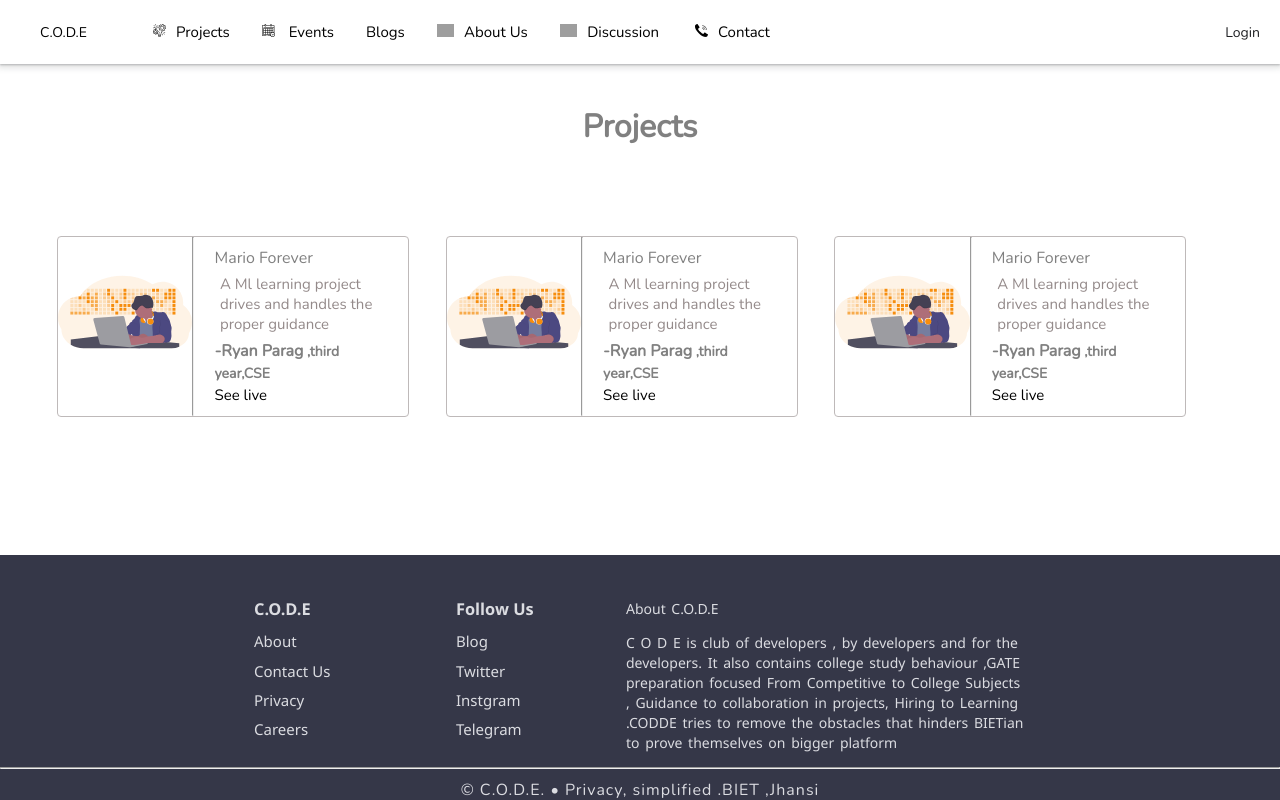
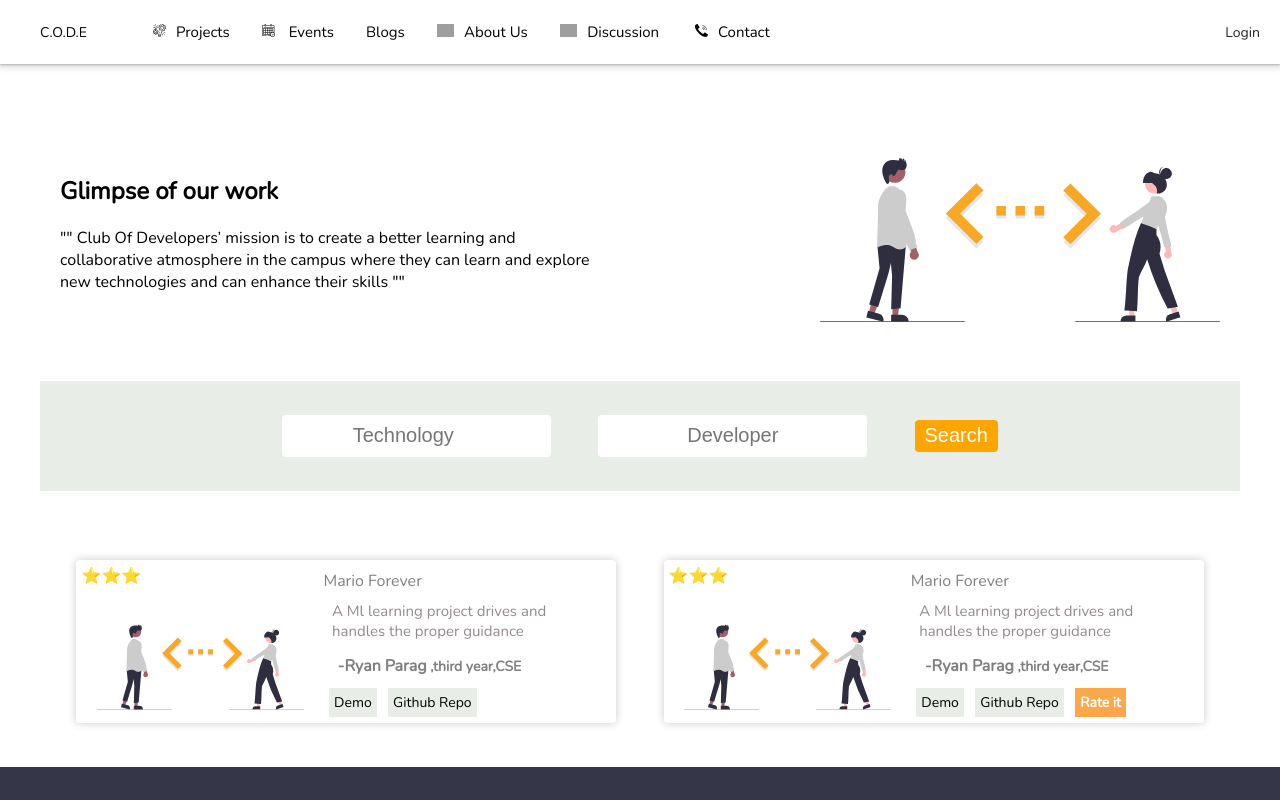
Before and after one commit to Piyush6702/AboutUs-CODE, a React (Create React App) app: page /projects in a window 1280 px wide. Shown: the top 800 px of the page. Built offline with nearby package versions, Linux system fonts and the light colour scheme; grey boxes are pictures that could not be loaded.

Commit message:
project cards

```diff
--- a/src/components/project.js
+++ b/src/components/project.js
@@ -1,20 +1,55 @@
-import '../styles/projects.css'
-import img from'../assets/SVG.svg';
-function Project()
-{
-    return(
+import "../styles/projects.css";
+import img from "../assets/projectHead.svg";
+function Project() {
+  return (
     <div className="project">
       <div className="projectOuter">
+
+        <section className="projectSection">
+          <div className="aboutHead ">
+          <h1>
+            Glimpse of our work
+          </h1>
+            <p>
+              "" Club Of Developers’ mission is to create a better learning and
+              collaborative atmosphere in the campus where they can learn and
+              explore new technologies and can enhance their skills ""
+            </p>
+          </div>
+          <div className="aboutImage">
+            <img src={img} alt="s" className="aboutImg"></img>
+          </div>
+        </section>
+             <section className="projectSection sortingProjects">
+
+          <div className="inputFilterTech">
+
+          <input list="technologyList" type="text" placeholder="Technology"></input>
+                 <datalist id="technologyList">
+                   <option value="Html"/>
+                   <option value="Css"/>
+                   <option value="Js"/>
+                 </datalist>
+
+          </div>
+          <div className="inputFilterName">
+            <input type="text" placeholder="Developer"></input>
+          </div>
+          <div className="inputFilterStar">
+          <button >Search</button>
+          </div>
+        </section>
         <div className="projectsCards">
           <div className="projectCard">
+            <div className="projectThumbnail">
+            <div className="rating">
+              ⭐⭐⭐
+              </div>
+              <img src={img} className="imagesFounder" alt="devSvg"></img>
+            </div>
 
-                                <div className="projectThumbnail">
-                                 <img src={img} className="imagesFounder"  alt="devSvg"></img>
-                               </div>
-                               <hr></hr>
             <div className="projectDetails">
-                                      Mario Forever <br>
-                                      </br>
+              Mario Forever <br></br>
               <div className="projectDesc">
                 A Ml learning project drives and handles the proper guidance
               </div>
@@ -22,21 +57,34 @@ function Project()
                 -Ryan Parag
                 <span> ,third year,CSE</span>
               </div>
-                                    <li>
-                                       <a href="https://www.linkedin.com/company/codebiet/" target="_blank" rel="noreferrer" >See live</a>
-                                     </li>
+
+                <a className="developerTabs"
+                  href="https://www.linkedin.com/company/codebiet/"
+                  target="_blank"
+                  rel="noreferrer"
+                >
+                  Demo
+                </a>
+                <a className="developerTabs"
+                  href="https://www.linkedin.com/company/codebiet/"
+                  target="_blank"
+                  rel="noreferrer"
+                >
+                  Github Repo
+                </a>
+
+            </div>
+          </div>
+          <div className="projectCard">
+            <div className="projectThumbnail">
+              <div className="rating">
+              ⭐⭐⭐
+              </div>
+              <img src={img} className="imagesFounder" alt="devSvg"></img>
             </div>
 
-                          </div>
-                          <div className="projectCard">
-
-                             <div className="projectThumbnail">
-                              <img src={img} className="imagesFounder"  alt="devSvg"></img>
-                            </div>
-                            <hr></hr>
             <div className="projectDetails">
-                                   Mario Forever <br>
-                                   </br>
+              Mario Forever <br></br>
               <div className="projectDesc">
                 A Ml learning project drives and handles the proper guidance
               </div>
@@ -44,37 +92,29 @@ function Project()
                 -Ryan Parag
                 <span> ,third year,CSE</span>
               </div>
-                                 <li>
-                                    <a href="https://www.linkedin.com/company/codebiet/" target="_blank" rel="noreferrer" >See live</a>
-                                  </li>
-                              </div>
 
-                       </div>
-                          <div className="projectCard">
-
-                             <div className="projectThumbnail">
-                              <img src={img} className="imagesFounder"  alt="devSvg"></img>
-                            </div>
-                            <hr></hr>
-                              <div className="projectDetails">
-                                   Mario Forever <br>
-                                   </br>
-                                   <div className="projectDesc">
-                                       A Ml learning project drives and handles the proper guidance
-                                   </div>
-                                   <div className="pojectDeveloper">
-                                       -Ryan Parag
-                                        <span> ,third year,CSE</span>
-                                   </div>
-                                 <li>
-                                    <a href="https://www.linkedin.com/company/codebiet/" target="_blank" rel="noreferrer" >See live</a>
-                                  </li>
-                              </div>
-
+                <a className="developerTabs"
+                  href="https://www.linkedin.com/company/codebiet/"
+                  target="_blank"
+                  rel="noreferrer"
+                >
+                  Demo
+                </a>
+                <a className="developerTabs"
+                  href="https://www.linkedin.com/company/codebiet/"
+                  target="_blank"
+                  rel="noreferrer"
+                >
+                  Github Repo
+                </a>
+                <span className="rateProject">
+                  Rate it
+                </span>
+            </div >
           </div>
         </div>
       </div>
     </div>
-    )
+  );
 }
-export default  Project;
+export default Project;
--- a/src/pages/Home.js
+++ b/src/pages/Home.js
@@ -18,11 +18,9 @@ function Home () {
       <div className="introDiv">
            <div className="divContent">
              <h1>
-              Learn ,Build, Innovate
+              Learn . Build . Innovate
              </h1>
-             <p>
-    Yahn koi 2-3 line ki tagline buss isse jyda nahi
-              </p>
+
            <div className="loginButtonDiv">
            <button className="getStarted">Webinars</button>
            <button className="getProjects">Projects</button>
--- a/src/pages/projects.js
+++ b/src/pages/projects.js
@@ -4,13 +4,7 @@ const Project = lazy(() => import("../components/project"));
 function Projects() {
     return (
       <div className="projects">
-        <h1>
-          Projects
-        </h1>
-         <section>
-
           <Project/>
-        </section>
       </div>
     );
   }
--- a/src/styles/projects.css
+++ b/src/styles/projects.css
@@ -1,24 +1,88 @@
-.projects >h1
+ .projects{
+     margin:0 auto;
+     max-width:1220px;
+}
+.project
 {
-    color:grey;
-   padding:20px;
+    padding:10px;
+    margin-top:5%;
 }
-.project{
+.projectSection
+{
+    padding:20px;
+    display: flex;
+    justify-content: space-between  ;
+    flex-wrap: wrap;
 
-    margin:20px;margin-bottom: 10%;;
 }
- .projectOuter
- {
-     margin:0 auto;
+.aboutHead
+{
+    max-width: 530px;
+    text-align: left;
+}
+.aboutImage{
+    max-width: 400px;;
+}
+h1
+{
+    text-align: left;
+}
+.aboutImage >img
+{
+height:100%;
+width:100%;
+}
+input
+{
+    border:none;
+    height:40px;
 
- }
+    outline:none;
+    border-radius:4px;
+    color:orange;
+    text-align: center;
+    font-size: 20px;;
+}
+.inputFilterTech ,.inputFilterName,.inputFilterStar
+{
+  margin:2%;
+}
+.inputFilterStar >button
+{
+     height:32px;
+     text-align: center;
+     padding-left:10px;
+     padding-right:10px;
+     background-color: orange;
+     color:white;
+     cursor: pointer;
+     border-radius:4px;
+     font-size:20px;
+     border:none;
+
+}
+.sortingProjects
+{   margin-top:3%;
+    justify-content: center;;
+    align-items: center;
+    padding:10px;
+    background: #e8ede8;
+}
+span{
+    margin-top:1%;
+}
+.rating
+{
+    margin:0 auto;
+    padding:5px;
+    text-align:left;
+}
  .projectsCards
  {
     display:flex;
     flex-wrap:wrap;
     margin:0 auto;
     margin-top:3%;
-
     border-radius: 4px;;
     justify-content:center;
     flex-wrap: wrap;
@@ -30,12 +94,11 @@
  {
      display:flex;
      color:grey;
-     border:1px solid rgb(190, 185, 185);
+     box-shadow: 0px  0px 8px 0px rgb(207, 199, 199);
+    max-height: 250px;
      border-radius:4px;
-     max-width:350px;
-     margin-right:3%;
-
-     margin-top:20px;
+     max-width:540px;
+   margin:2%;
  }
  .projectThumbnail
  {  height:150px;
@@ -46,11 +109,12 @@
      height:100%;
      width:100%;
      margin-right:10%;
+     margin-left:10%;
  }
  .projectDetails
  {
      padding:10px;
-     padding-left: 20px;;
+     padding-left: 40px;;
      text-align: left;
  }
  .projectDesc
@@ -61,6 +125,7 @@
  .pojectDeveloper
  {
      font-weight:600;
+     margin:5%;
      font-size: 16px;;
  }
  .pojectDeveloper >     span{
@@ -72,3 +137,21 @@
     margin-left:0;
     padding-left:0;
 }
+
+.rateProject
+{
+    padding: 5px;
+    margin: 2%;
+       background: #fba74b;
+    color: white;
+    font-weight: 900;
+    font-size: 14px;
+}
+.developerTabs
+{
+    padding:5px;
+    margin:2%;
+    background: #e8ede8;
+    color:black;;
+    font-size:14px;
+}
--- a/src/styles/values.css
+++ b/src/styles/values.css
@@ -13,6 +13,7 @@ flex-wrap: wrap;
 .valuesHeading
 {
     color:orange;
+    font-size:30px;
 }
 .valueCard
 {
@@ -22,10 +23,10 @@ flex-wrap: wrap;
     padding: 16px;
     margin-top:3%;
     padding-top:22px;
-     font-size: 18px;
-     color:#504d4d;
-     border-radius: 4px;
-     margin-top:3%;
+    font-size: 18px;
+    color:#504d4d;
+    border-radius: 4px;
+    margin-top:3%;
     margin-left: 3%;
     margin-right: 3%;
     width: 250px;
```
Also changed, not shown: src/assets/projectHead.svg (added). Lines whose indentation alone changed are shown as unchanged.
